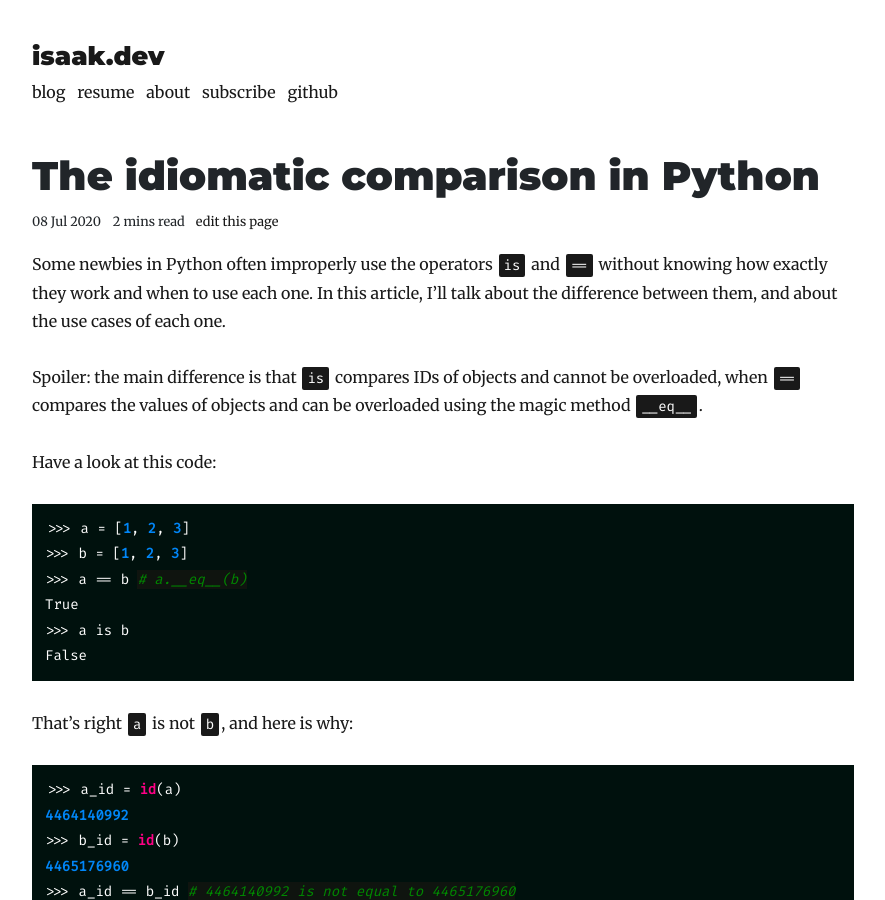
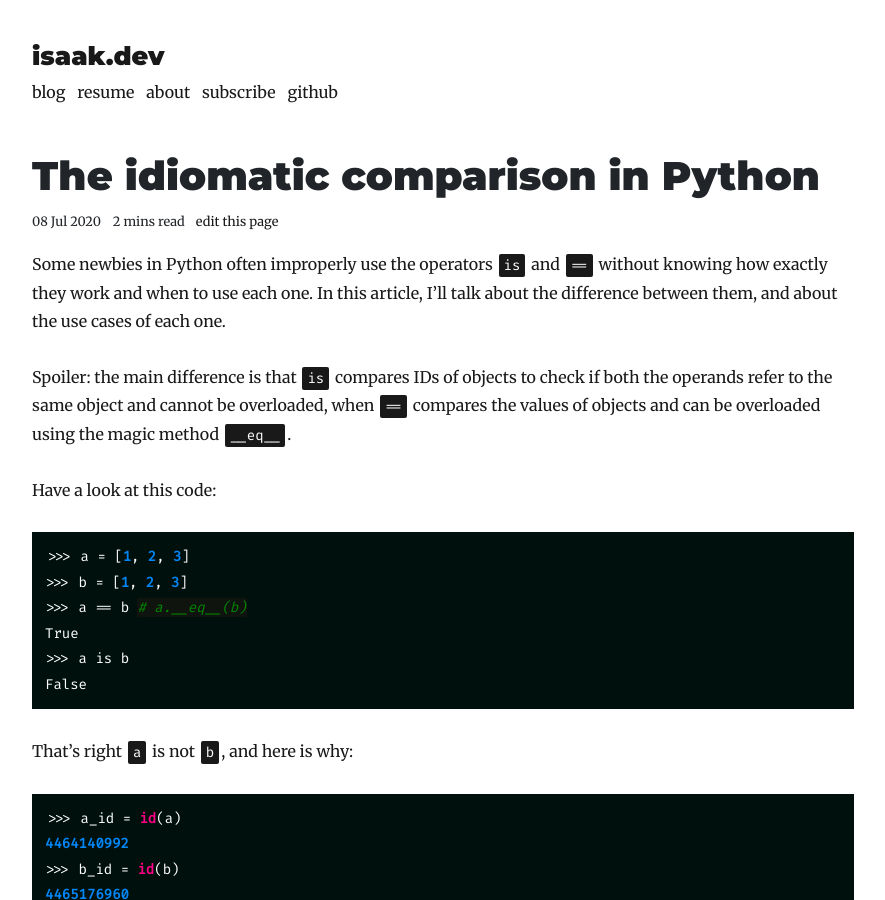
Before and after one commit to lk-geimfari/lk-geimfari.github.io, a Jekyll site: the page built from _posts/2020-07-08-the-idiomatic-comparison-in-python.md, in a window 1280 px wide and 900 px high. Shown: the whole window, without its empty margins (197-1082 px from the left). Built offline with Jekyll 4.4.1, drawn with Linux system fonts in a browser that asks for light colours; nearby versions of some CDN libraries; some of the changed text lies outside the part shown.

Commit message:
Fix typos

```diff
--- a/_posts/2020-07-08-the-idiomatic-comparison-in-python.md
+++ b/_posts/2020-07-08-the-idiomatic-comparison-in-python.md
@@ -9,8 +9,10 @@ Some newbies in Python often improperly use the operators `is` and `==` without
 exactly they work and when to use each one. In this article, I'll talk about the difference between them,
 and about the use cases of each one.
 
-Spoiler: the main difference is that `is` compares IDs of objects and cannot be overloaded,
-when `==` compares the values of objects and can be overloaded using the magic method `__eq__`.
+Spoiler: the main difference is that `is` compares IDs of objects to check if both the operands
+refer to the same object and cannot be overloaded, when `==` compares the values of objects and
+can be overloaded using the magic method `__eq__`.
+
 
 Have a look at this code:
 
```
Also changed, not shown: other parts of _posts/2020-07-08-the-idiomatic-comparison-in-python.md (+1 -1 lines).
